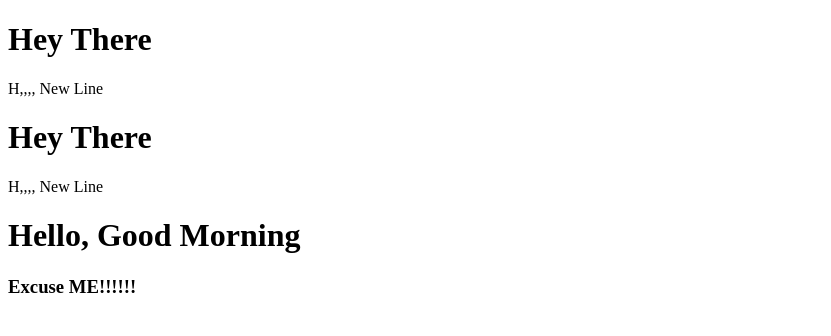
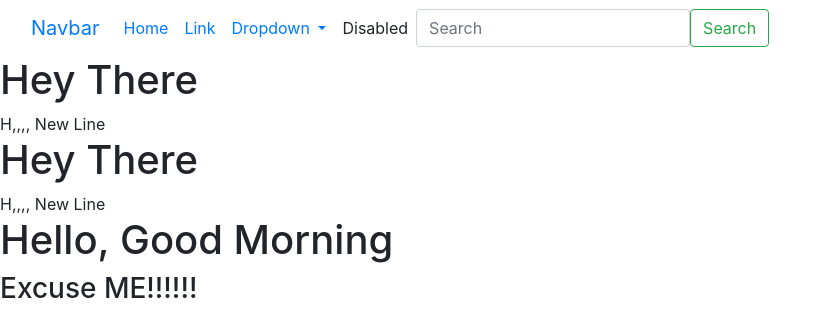
Before and after one commit to a-bhavsar/GitGithubMasterClass, a plain HTML site: page index.html in a window 1280 px wide. Shown: the whole page, without its empty margins (0-831 px from the left). Drawn offline with nearby package versions, Linux system fonts and the light colour scheme.

Commit message:
added navbar to index.html

```diff
--- a/index.html
+++ b/index.html
@@ -5,8 +5,45 @@
     <meta http-equiv="X-UA-Compatible" content="IE=edge">
     <meta name="viewport" content="width=device-width, initial-scale=1.0">
     <title>Hello World</title>
+    <link rel="stylesheet" href="https://cdn.jsdelivr.net/npm/bootstrap@4.3.1/dist/css/bootstrap.min.css" integrity="sha384-ggOyR0iXCbMQv3Xipma34MD+dH/1fQ784/j6cY/iJTQUOhcWr7x9JvoRxT2MZw1T" crossorigin="anonymous">
 </head>
 <body>
+    <nav class="navbar navbar-expand-lg bg-body-tertiary">
+        <div class="container-fluid">
+            <a class="navbar-brand" href="#">Navbar</a>
+            <button class="navbar-toggler" type="button" data-bs-toggle="collapse" data-bs-target="#navbarSupportedContent" aria-controls="navbarSupportedContent" aria-expanded="false" aria-label="Toggle navigation">
+            <span class="navbar-toggler-icon"></span>
+            </button>
+            <div class="collapse navbar-collapse" id="navbarSupportedContent">
+            <ul class="navbar-nav me-auto mb-2 mb-lg-0">
+                <li class="nav-item">
+                <a class="nav-link active" aria-current="page" href="#">Home</a>
+                </li>
+                <li class="nav-item">
+                <a class="nav-link" href="#">Link</a>
+                </li>
+                <li class="nav-item dropdown">
+                <a class="nav-link dropdown-toggle" href="#" role="button" data-bs-toggle="dropdown" aria-expanded="false">
+                    Dropdown
+                </a>
+                <ul class="dropdown-menu">
+                    <li><a class="dropdown-item" href="#">Action</a></li>
+                    <li><a class="dropdown-item" href="#">Another action</a></li>
+                    <li><hr class="dropdown-divider"></li>
+                    <li><a class="dropdown-item" href="#">Something else here</a></li>
+                </ul>
+                </li>
+                <li class="nav-item">
+                <a class="nav-link disabled">Disabled</a>
+                </li>
+            </ul>
+            <form class="d-flex" role="search">
+                <input class="form-control me-2" type="search" placeholder="Search" aria-label="Search">
+                <button class="btn btn-outline-success" type="submit">Search</button>
+            </form>
+            </div>
+        </div>
+    </nav>
     <div>
         <h1>Hey There</h1>
         H,,,,
@@ -25,5 +62,8 @@
     <div>
         <h3>Excuse ME!!!!!!</h3>
     </div>
+    <script src="https://code.jquery.com/jquery-3.3.1.slim.min.js" integrity="sha384-q8i/X+965DzO0rT7abK41JStQIAqVgRVzpbzo5smXKp4YfRvH+8abtTE1Pi6jizo" crossorigin="anonymous"></script>
+    <script src="https://cdn.jsdelivr.net/npm/popper.js@1.14.7/dist/umd/popper.min.js" integrity="sha384-UO2eT0CpHqdSJQ6hJty5KVphtPhzWj9WO1clHTMGa3JDZwrnQq4sF86dIHNDz0W1" crossorigin="anonymous"></script>
+    <script src="https://cdn.jsdelivr.net/npm/bootstrap@4.3.1/dist/js/bootstrap.min.js" integrity="sha384-JjSmVgyd0p3pXB1rRibZUAYoIIy6OrQ6VrjIEaFf/nJGzIxFDsf4x0xIM+B07jRM" crossorigin="anonymous"></script>
 </body>
 </html>
```
